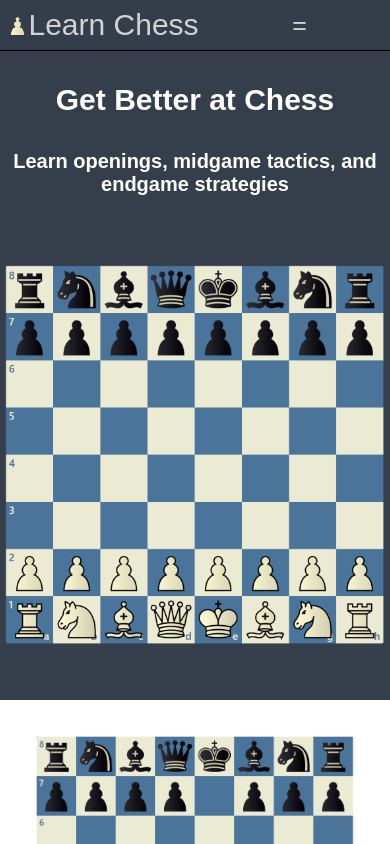
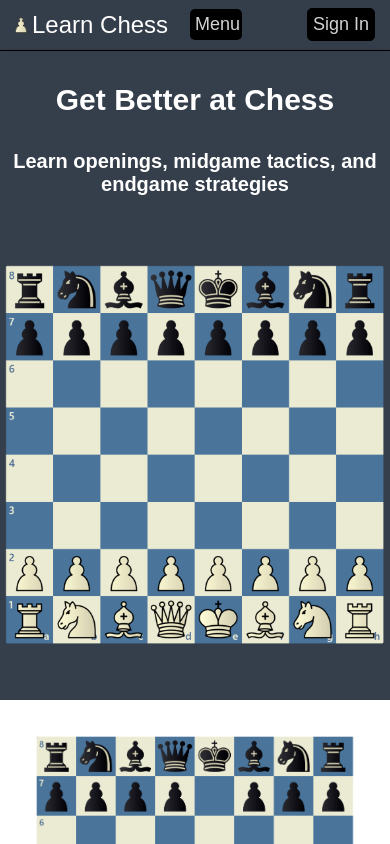
Before and after one commit to ZeshanQureshi/learn-chess, a Vue app: page / in a window 390 px wide. Shown: the top 844 px of the page. Built offline with nearby package versions, Linux system fonts and the light colour scheme; a web font is replaced by a local one.

Commit message:
Updated Nav Bar

```diff
--- a/src/components/nav/NavigationBar.vue
+++ b/src/components/nav/NavigationBar.vue
@@ -1,46 +1,40 @@
 <template>
 <div>
   <header class="top-bar">
-    <nav v-if="windowWidth >= 1000" class="desktop">
-      <ul>
+      <div class="nav-logo">
         <router-link class="router-nav" to="/">
-          <div class="nav-logo">
             <img class="icon" v-bind:src="'/nav/nav-icon.png'">
-            <li class="logo">Learn Chess</li>
+            <p class="logo">Learn Chess</p>
+        </router-link>
       </div>
-        </router-link>
+
+      <div class="nav-content">
+        <ul v-if="windowWidth > 1000">
           <router-link class="router-nav" to="/openings"><li>Openings</li></router-link>
           <router-link class="router-nav" to="/midgame"><li>Midgame</li></router-link>
           <router-link class="router-nav" to="/endgame"><li>Endgame</li></router-link>
           <router-link class="router-nav" to="/shop"><li>Shop</li></router-link>
-        <router-link v-if="!isLoggedIn" class="router-nav" to="/account/sign-in"><li>Sign In</li></router-link>
-        <router-link v-else class="router-nav" to="/account/manage"><li>Manage Account</li></router-link>
         </ul>
-    <div>
 
-    </div>
-    </nav>
-    <nav v-else class="mobile">
-      <div class="navbar">
-        <router-link class="router-nav" to="/">
-          <div class="nav-logo">
-            <img class="icon" v-bind:src="'/nav/nav-icon.png'">
-            <li class="logo">Learn Chess</li>
-          </div>
-        </router-link>
-        <div @click="toggle" class="dropdown">
-          <button >{{ dropDownText }}</button>
-          <div v-if="active" class="dropdown-content">
-            <router-link class="router-nav" to="/openings"><a>Openings</a></router-link>
-            <router-link class="router-nav" to="/midgame"><a>Midgame</a></router-link>
-            <router-link class="router-nav" to="/endgame"><a>Endgame</a></router-link>
-            <router-link class="router-nav" to="/shop"><a>Shop</a></router-link>
-            <router-link v-if="!isLoggedIn" class="router-nav" to="/account/sign-in"><a>Sign In</a></router-link>
-            <router-link v-else class="router-nav" to="/account/manage"><a>Manage Account</a></router-link>
+        <div v-else class="dropdown">
+            <button @click="toggle" class="dropbtn">{{ dropDownText }}</button>
+            <div class="dropdown-content" v-if="active">
+              <router-link class="router-nav" to="/openings"><li>Openings</li></router-link>
+              <router-link class="router-nav" to="/midgame"><li>Midgame</li></router-link>
+              <router-link class="router-nav" to="/endgame"><li>Endgame</li></router-link>
+              <router-link class="router-nav" to="/shop"><li>Shop</li></router-link>
             </div>
         </div>
       </div>
-    </nav>
+
+      <div class="nav-account">
+        <router-link v-if="!isLoggedIn" class="router-nav" to="/account/sign-in">
+          <button>Sign In</button>
+        </router-link>
+        <router-link v-else class="router-nav" to="/account/manage">
+          <button>Manage</button>
+        </router-link>
+      </div>
   </header>
 </div>
 </template>
@@ -50,9 +44,9 @@ export default {
   name: 'NavigationBar',
   data () {
       return {
+        active: false,
         windowWidth: window.innerWidth,
-        active: false,
-        dropDownText: "=",
+        dropDownText: "Menu",
       }
   },
   computed: {
@@ -62,13 +56,19 @@ export default {
   },
   methods: {
     toggle () {
-      this.dropDownText = (this.active) ? "=" : "×";
+      this.dropDownText = (this.active) ? "Menu" : "×";
       this.active = !this.active;
     }
   },
   mounted() {
     window.onresize = () => {
       this.windowWidth = window.innerWidth;
+    }
+  },
+  watch:{
+    $route (){
+        this.active = false;
+        this.dropDownText = "Menu";
     }
 }
 }
@@ -84,12 +84,31 @@ export default {
   z-index: 100;
 }
 
-.mobile {
-  display: none;
+p {
+  display: inline-block;
+  text-decoration: none;
 }
 
-.desktop {
-  display: block;
+p:hover{
+  color: white;
+  cursor: pointer;
+}
+
+button {
+  display: inline-block;
+  text-decoration: none;
+  font-size: 18px;
+
+  border: 1px solid black;
+  background-color: black;
+  color: lightgray;
+  padding: 5px;
+  border-radius: 5px;
+}
+
+button:hover{
+  color: white;
+  cursor: pointer;
 }
 
 header {
@@ -101,30 +120,26 @@ header {
   top: 0;
   backdrop-filter: blur(2px);
 
-  border-bottom: 1px solid black;;
+  border-bottom: 1px solid black;
 }
 
-nav {
+ul {
+  display:flex;
+
   height: 100%;
   width: 100%;
+
+  justify-content: space-around;
 }
 
-nav ul {
-  list-style: none;
-  padding: 0;
-  display: flex;
-  justify-content: space-around;
-  font-size: 25px;
+li {
+  display: inline-block;
+
+  font-size: 18px;
   line-height: 50px;
-  text-align: center;
 }
 
-nav li {
-  display: inline-block;
-  text-decoration: none;
-}
-
-nav li:hover{
+li:hover{
   color: white;
   cursor: pointer;
 }
@@ -138,71 +153,100 @@ nav li:hover{
   padding-right: 5px;
 }
 
+.nav-logo {
+  width: 200px;
+  height: 100%;
+
+  line-height: 50px;
+  padding: 0px 15px 0px 15px;
+
+  display: inline-block;
+  float: left;
+}
+
 .nav-logo:hover {
   color: white;
   cursor: pointer;
 }
 
-@media only screen and (max-width: 1000px) {
-  .desktop {
-    display: none;
+.nav-content {
+  width: calc(100vw - 420px);
+  height: 100%;
+
+  text-align: center;
+
+  line-height: 50px;
+
+  display: inline-block;
+  float:left;
 }
 
-  .mobile {
-    display: block;
+.nav-account {
+  height: 100%;
+
+  line-height: 50px;
+  padding: 0px 15px 0px 15px;
+
+  display: inline-block;
+  float: right;
 }
 
-  p {
-    display: inline-block;
+.nav-account:hover {
+  color: white;
+  cursor: pointer;
 }
 
-  button {
+@media only screen and (max-width: 1000px) {
+
+  .logo {
+    font-size: 24px;
+  }
+  .nav-logo {
+    width: 160px;
+  }
+
+  .icon {
+    height: 16px;
+  }
+
+  .dropbtn {
+    background-color: black;
     color: lightgray;
-    position: fixed;
-    display: inline-block;
-    line-height: 50px;
+    padding: 5px;
+    width: 52px;
+    border: 1px solid black;
+    border-radius: 5px;
+    font-size: 18px;
+    border: none;
+
+    margin-left: auto;
+    margin-right: auto;
   }
 
   .dropdown {
-    overflow: hidden;
-    width: 160px;
-  }
-
-  nav {
-    height: 100%;
-    width: 100%;
-  }
-
-  nav div {
-    list-style: none;
-    padding: 0;
-    justify-content: space-around;
-    font-size: 25px;
-    line-height: 50px;
-    text-align: center;
-    display: flex;
+    position: relative;
+    margin: 0 auto;
+    display: inline-block;
   }
 
   .dropdown-content {
     display: block;
-    position: inherit;
-    background: rgba(31, 41, 55, 0.95);
-    backdrop-filter: blur(2px);
-    min-width: 160px;
-    margin-top: 50px;
+    position: absolute;
+    background-color: rgb(31, 41, 55);
+    width: 100px;
+    z-index: 99;
   }
 
-  .dropdown-content a {
-    float: none;
+  .dropdown-content li {
     color: lightgray;
-    padding: 5px;
+    padding: 12px;
     text-decoration: none;
     display: block;
-    text-align: center;
   }
 
-  .icon {
-    padding: 16px 3px 0px 0px;
+  .dropdown-content li:hover {
+    color: white;
   }
+
 }
 </style>
```
Lines whose indentation alone changed are shown as unchanged.
